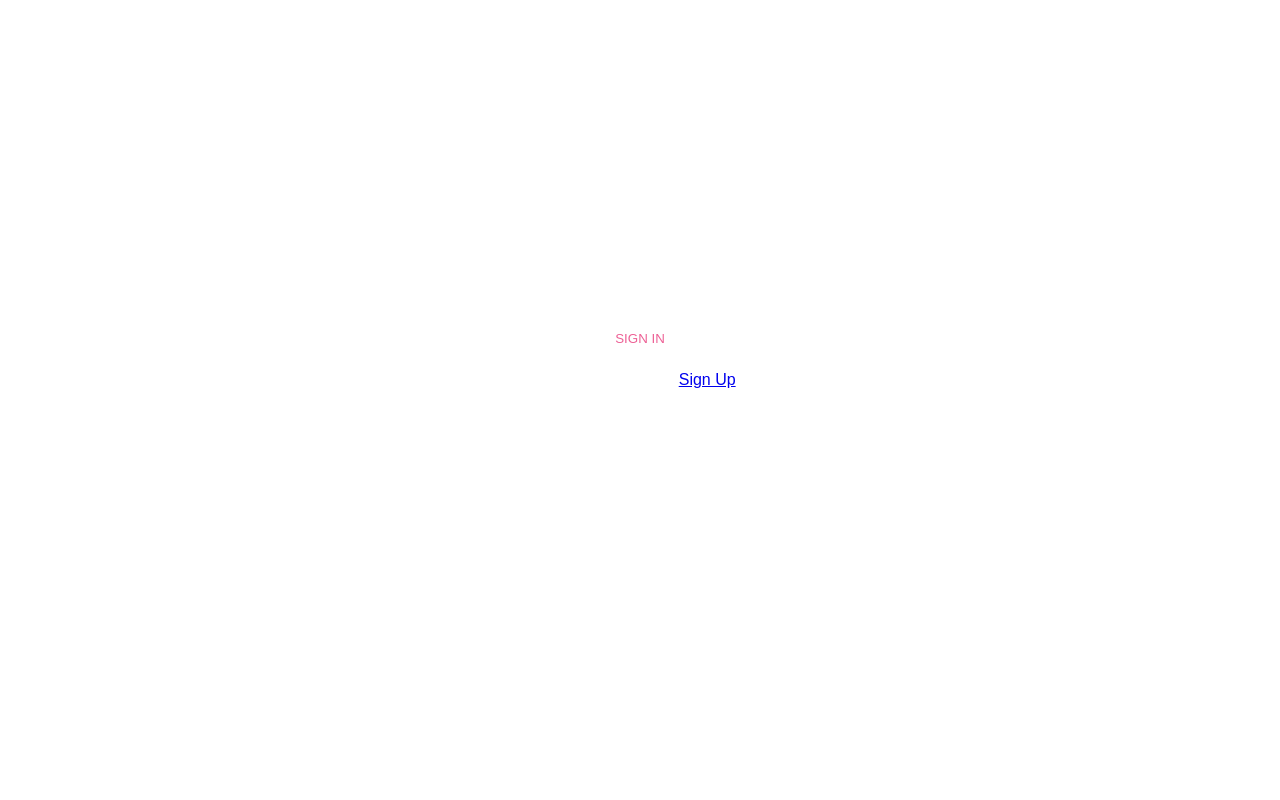
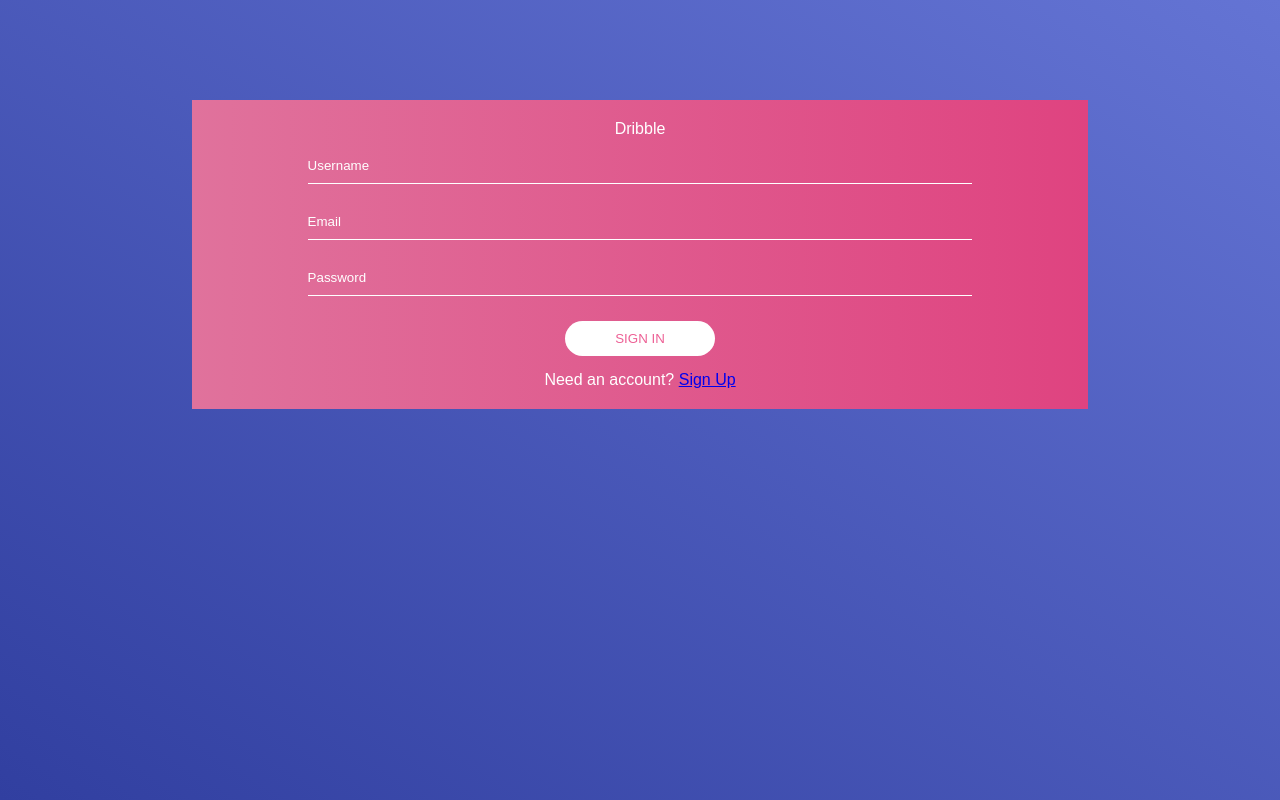
Before and after one commit to MatthieuNadeau96/Basic-Signup-Form, a React (Create React App) app: page / in a window 1280 px wide. Built offline with nearby package versions, Linux system fonts and the light colour scheme; the HTML template or start-up script is replaced by a standard one.

Commit message:
updated linear gradient syntax to remove errors in the console

```diff
--- a/src/App.css
+++ b/src/App.css
@@ -7,7 +7,7 @@
 
 .container {
   margin-top: 100px;
-  background: linear-gradient(left, #e0729c, #DF4380);
+  background: linear-gradient(to right, #e0729c, #DF4380);
   padding: 20px;
   color: white;
 }
--- a/src/index.css
+++ b/src/index.css
@@ -2,12 +2,12 @@
   margin: 0;
   padding: 0;
   font-family: sans-serif;
-  background-image: linear-gradient(left bottom, #313FA0, #6474D4);
+  background: linear-gradient(to right top, #313FA0, #6474D4);
 }
 
 @media (max-width: 600px) {
   body {
-    background-image: linear-gradient(to right, #e0729c, #DF4380);
+    background: linear-gradient(to right, #e0729c, #DF4380);
   }
 }
 html {
```
